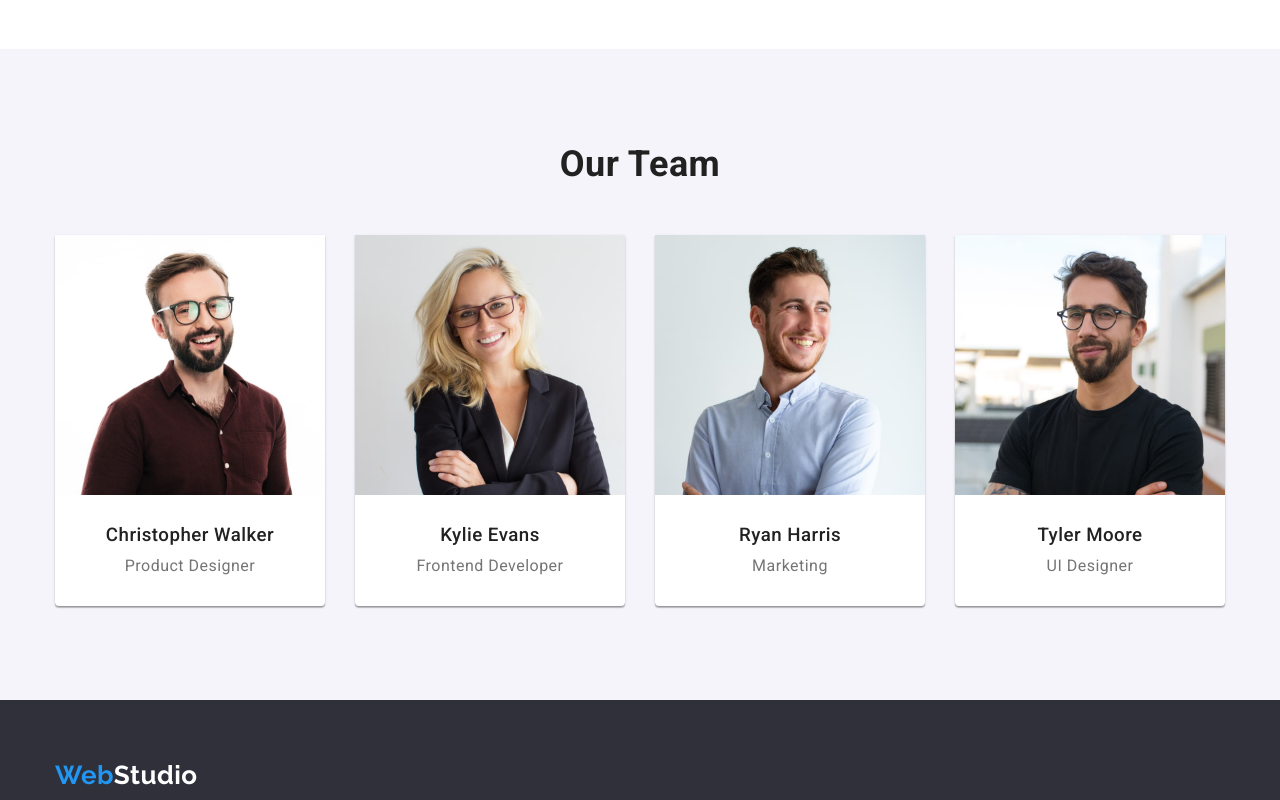
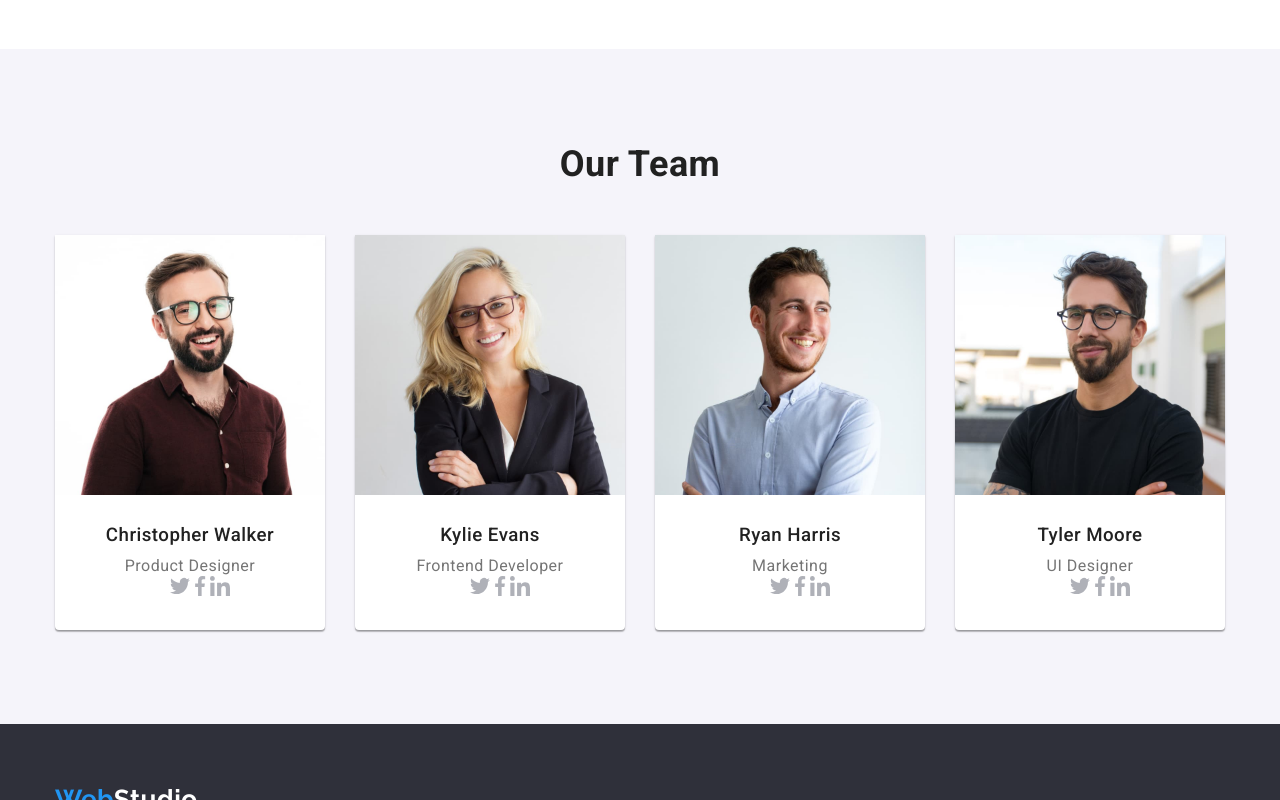
Before and after one commit to ZakiAlina/goit-markup-hw-04, a plain HTML site: page index.html in a window 1280 px wide. Shown: the part 1549-2349 px from the top of the page. Drawn offline with nearby package versions, Linux system fonts and the light colour scheme.

Commit message:
styles updated

```diff
--- a/css/styles.css
+++ b/css/styles.css
@@ -251,6 +251,8 @@ img {
     content: '';
     height: 120px;
     background-color: var(--secondary-background-color);
+    background-image: url('../images/symbol-defs.svg#antenna');
+    background-size: contain;
 }
 
 .features-item-title {
@@ -316,6 +318,14 @@ img {
     padding-top: 30px;
     padding-bottom: 30px;
 }
+
+.social-list {
+    display: flex;
+    align-items: center;
+    justify-content: center;
+}
+
+
 
 /*-------FOOTER-------*/
 
--- a/index.html
+++ b/index.html
@@ -26,7 +26,7 @@
           <a href="/" class="link logo"
             >Web<span class="dark-logo">Studio</span></a
           >
-          <ul class="site-nav list">
+          <ul class="site-nav">
             <li class="site-nav-item">
               <a href="index.html" class="link header-link current">Studio</a>
             </li>
@@ -38,7 +38,7 @@
             </li>
           </ul>
         </nav>
-        <ul class="contacts-list link">
+        <ul class="contacts-list">
           <li class="contacts-item">
             <a href="mailto:info@devstudio.com" class="link contacts-link">
               <svg width="16" height="12">
@@ -68,7 +68,7 @@
       <section class="section">
         <div class="container">
           <h2 class="visually-hidden">Features</h2>
-          <ul class="list features-list">
+          <ul class="features-list">
             <li class="features-item">
               <h3 class="features-item-title">ATTENTION TO DETAILS</h3>
               <p class="features-item-text">
@@ -103,7 +103,7 @@
       <section class="section works-section">
         <div class="container">
           <h2 class="title">What we do</h2>
-          <ul class="list works-list">
+          <ul class="works-list">
             <li class="works-item">
               <img
                 src="images/close-up-image-programer-working-his-desk-office_1098-18707.jpg"
@@ -131,7 +131,7 @@
       <section class="team-section section">
         <div class="container">
           <h2 class="title">Our Team</h2>
-          <ul class="list team-list">
+          <ul class="team-list">
             <li class="team-item">
               <img
                 src="images/product-designer-photo.jpg"
@@ -141,6 +141,36 @@
               <div class="team-text">
                 <h3 class="team-item-title">Christopher Walker</h3>
                 <p class="team-item-text">Product Designer</p>
+                <ul class="social-list">
+                  <li class="social-item">
+                    <a href="https://www.instagram.com/" class="link">
+                      <svg width="20" height="20">
+                        <use href="images/symbol-defs.svg#instagram"></use>
+                      </svg>
+                    </a>
+                  </li>
+                  <li class="social-item">
+                    <a href="https://www.twitter.com/" class="link">
+                      <svg width="20" height="20">
+                        <use href="images/symbol-defs.svg#twitter"></use>
+                      </svg>
+                    </a>
+                  </li>
+                  <li class="social-item">
+                    <a href="https://www.facebook.com/" class="link">
+                      <svg width="20" height="20">
+                        <use href="images/symbol-defs.svg#facebook"></use>
+                      </svg>
+                    </a>
+                  </li>
+                  <li class="social-item">
+                    <a href="https://www.linkedin.com/" class="link">
+                      <svg width="20" height="20">
+                        <use href="images/symbol-defs.svg#linkedin"></use>
+                      </svg>
+                    </a>
+                  </li>
+                </ul>
               </div>
             </li>
             <li class="team-item">
@@ -152,6 +182,36 @@
               <div class="team-text">
                 <h3 class="team-item-title">Kylie Evans</h3>
                 <p class="team-item-text">Frontend Developer</p>
+                <ul class="social-list">
+                  <li class="social-item">
+                    <a href="https://www.instagram.com/" class="link">
+                      <svg width="20" height="20">
+                        <use href="images/symbol-defs.svg#instagram"></use>
+                      </svg>
+                    </a>
+                  </li>
+                  <li class="social-item">
+                    <a href="https://www.twitter.com/" class="link">
+                      <svg width="20" height="20">
+                        <use href="images/symbol-defs.svg#twitter"></use>
+                      </svg>
+                    </a>
+                  </li>
+                  <li class="social-item">
+                    <a href="https://www.facebook.com/" class="link">
+                      <svg width="20" height="20">
+                        <use href="images/symbol-defs.svg#facebook"></use>
+                      </svg>
+                    </a>
+                  </li>
+                  <li class="social-item">
+                    <a href="https://www.linkedin.com/" class="link">
+                      <svg width="20" height="20">
+                        <use href="images/symbol-defs.svg#linkedin"></use>
+                      </svg>
+                    </a>
+                  </li>
+                </ul>
               </div>
             </li>
             <li class="team-item">
@@ -163,6 +223,36 @@
               <div class="team-text">
                 <h3 class="team-item-title">Ryan Harris</h3>
                 <p class="team-item-text">Marketing</p>
+                <ul class="social-list">
+                  <li class="social-item">
+                    <a href="https://www.instagram.com/" class="link">
+                      <svg width="20" height="20">
+                        <use href="images/symbol-defs.svg#instagram"></use>
+                      </svg>
+                    </a>
+                  </li>
+                  <li class="social-item">
+                    <a href="https://www.twitter.com/" class="link">
+                      <svg width="20" height="20">
+                        <use href="images/symbol-defs.svg#twitter"></use>
+                      </svg>
+                    </a>
+                  </li>
+                  <li class="social-item">
+                    <a href="https://www.facebook.com/" class="link">
+                      <svg width="20" height="20">
+                        <use href="images/symbol-defs.svg#facebook"></use>
+                      </svg>
+                    </a>
+                  </li>
+                  <li class="social-item">
+                    <a href="https://www.linkedin.com/" class="link">
+                      <svg width="20" height="20">
+                        <use href="images/symbol-defs.svg#linkedin"></use>
+                      </svg>
+                    </a>
+                  </li>
+                </ul>
               </div>
             </li>
             <li class="team-item">
@@ -174,6 +264,36 @@
               <div class="team-text">
                 <h3 class="team-item-title">Tyler Moore</h3>
                 <p class="team-item-text">UI Designer</p>
+                <ul class="social-list">
+                  <li class="social-item">
+                    <a href="https://www.instagram.com/" class="link">
+                      <svg width="20" height="20">
+                        <use href="images/symbol-defs.svg#instagram"></use>
+                      </svg>
+                    </a>
+                  </li>
+                  <li class="social-item">
+                    <a href="https://www.twitter.com/" class="link">
+                      <svg width="20" height="20">
+                        <use href="images/symbol-defs.svg#twitter"></use>
+                      </svg>
+                    </a>
+                  </li>
+                  <li class="social-item">
+                    <a href="https://www.facebook.com/" class="link">
+                      <svg width="20" height="20">
+                        <use href="images/symbol-defs.svg#facebook"></use>
+                      </svg>
+                    </a>
+                  </li>
+                  <li class="social-item">
+                    <a href="https://www.linkedin.com/" class="link">
+                      <svg width="20" height="20">
+                        <use href="images/symbol-defs.svg#linkedin"></use>
+                      </svg>
+                    </a>
+                  </li>
+                </ul>
               </div>
             </li>
           </ul>
@@ -186,7 +306,7 @@
           >Web<span class="footer-logo">Studio</span></a
         >
         <address class="address">
-          <ul class="list address-list">
+          <ul class="address-list">
             <li class="address-item">
               <a href="https://g.co/kgs/EYk32CA" class="link address-link"
                 >695 Park Ave, NY 10065, USA</a
```
Also changed, not shown: images/antenna.svg (added).
